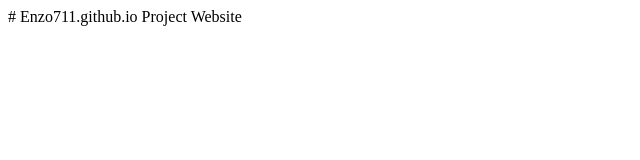
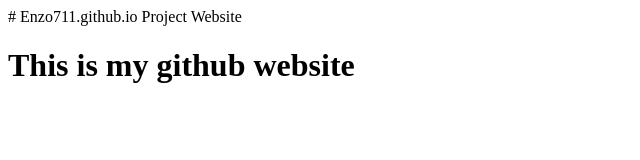
Before and after one commit to Enzo711/Enzo711.github.io, a plain HTML site: page index.html in a window 1280 px wide. Shown: the whole page, without its empty margins (0-640 px from the left). Drawn offline with Linux system fonts and the light colour scheme.

Commit message:
Create index.html with initial website layout
Add basic HTML structure and styling for website

```diff
--- a/index.html
+++ b/index.html
@@ -1,2 +1,21 @@
 # Enzo711.github.io
 Project Website
+<!DOCTYPE html>
+<html>
+<head>
+  <style>
+    body{
+    background-color:light blue;}
+  </style>
+</head>
+
+
+
+
+
+  <body>
+    <h1>
+      This is my github website
+    </h1>
+  </body>
+</html>
```
